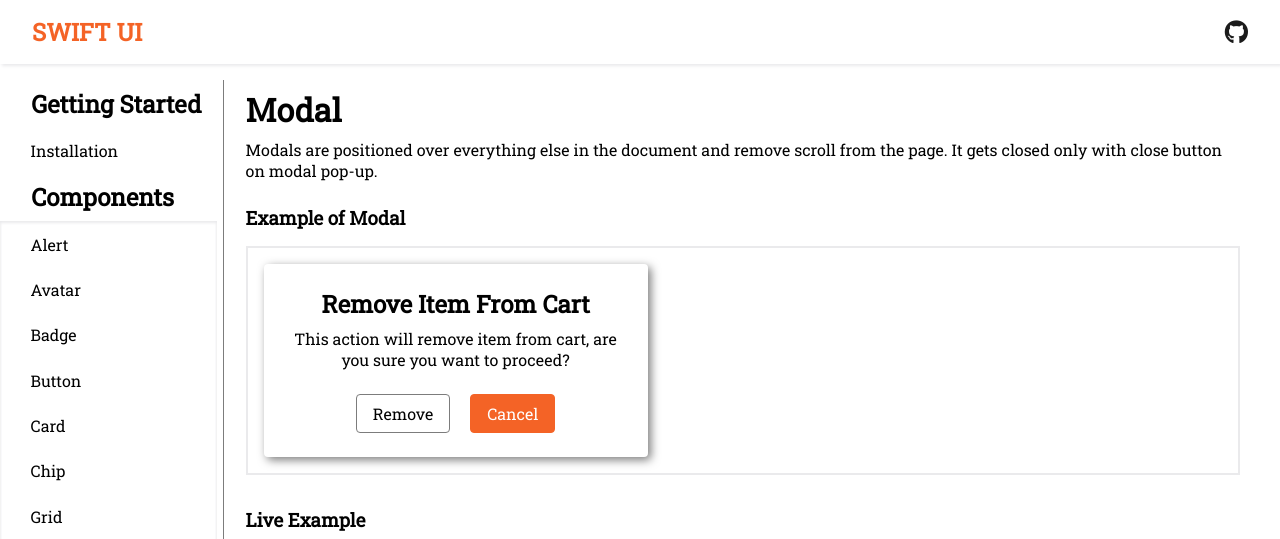
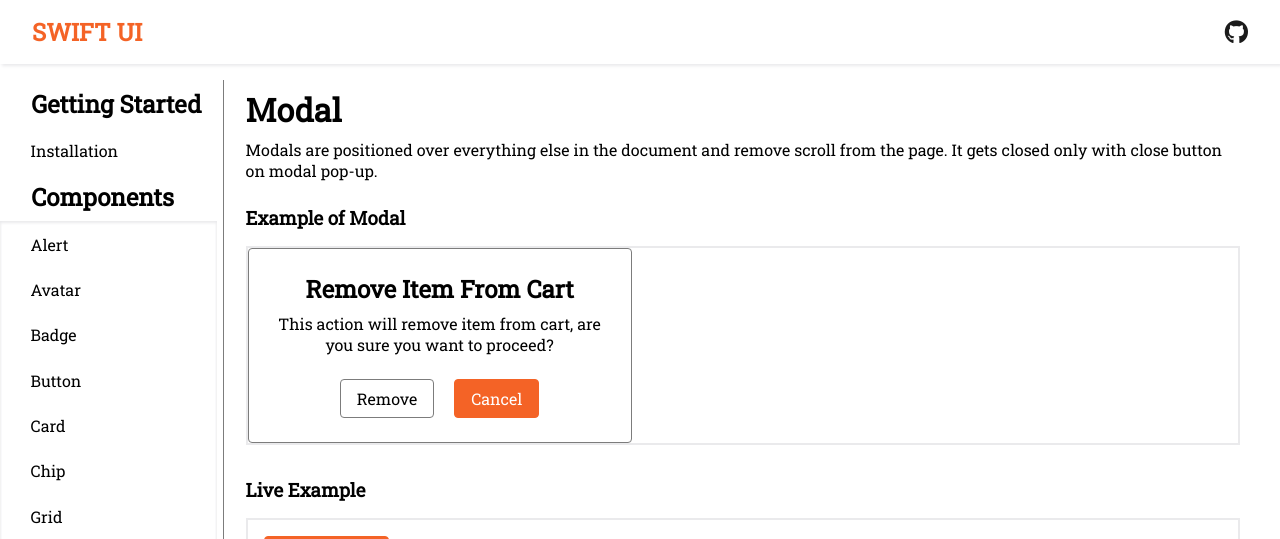
Before and after one commit to shraddha-1402/Swift-UI, a plain HTML site: page Components/Modal/modal.html in a window 1280 px wide. Shown: the top 539 px of the page. Drawn offline with Linux system fonts and the light colour scheme.

Commit message:
fix: removed margin and shadow

```diff
--- a/Components/Modal/modal.css
+++ b/Components/Modal/modal.css
@@ -7,13 +7,12 @@
   justify-content: center;
   max-width: 24rem;
   padding: 1rem;
-  margin: 1rem;
   position: fixed;
   top: 50%;
   left: 50%;
   transform: translate(-50%, -50%);
   background-color: var(--white);
-  box-shadow: 3px 3px 10px var(--gray);
+  border: 1px solid var(--gray);
   border-radius: 0.25rem;
 }
 
```
